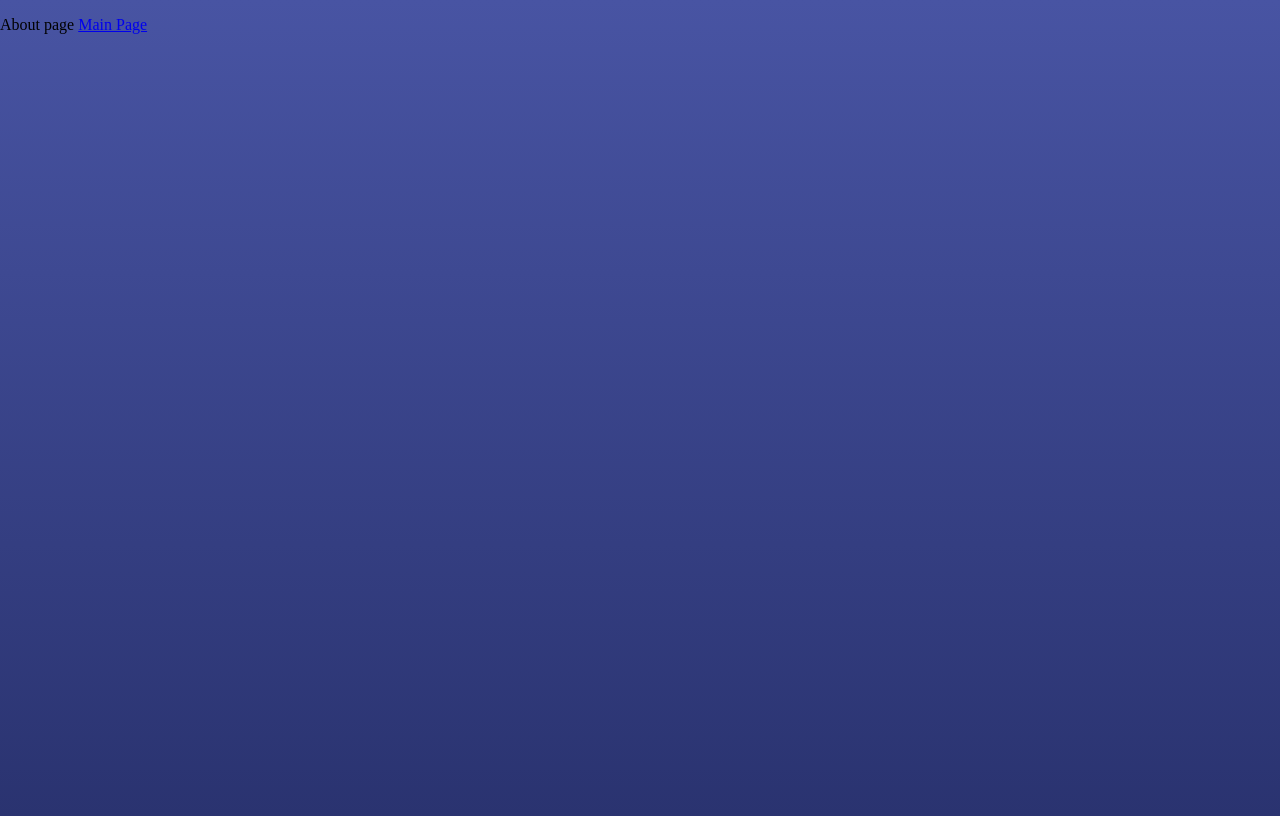
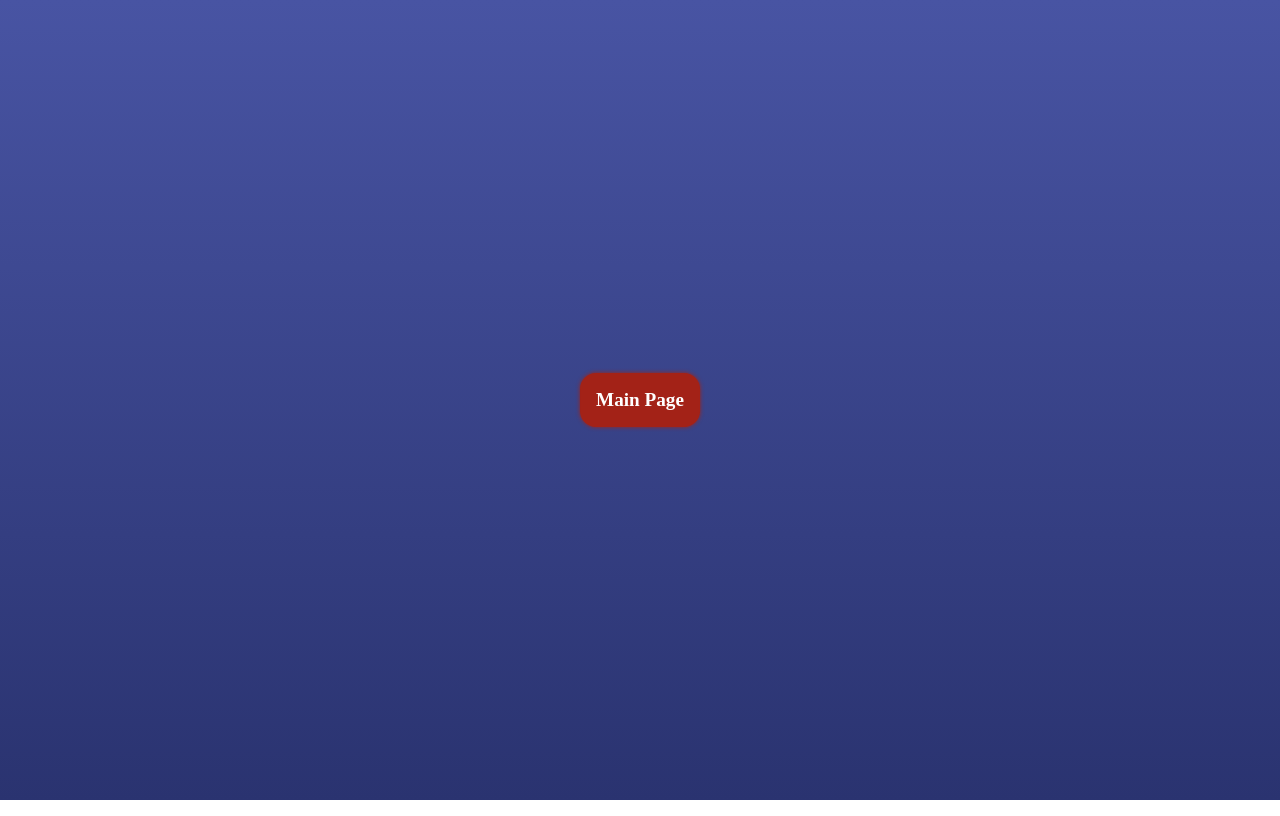
Before and after one commit to m-gibas/website-for-tutors, a React (Create React App) app: page /about in a window 1280 px wide. Built offline with nearby package versions, Linux system fonts and the light colour scheme.

Commit message:
main page button added

```diff
--- a/src/App.tsx
+++ b/src/App.tsx
@@ -1,9 +1,10 @@
-import React, { useState } from 'react';
+import React, { useState, useEffect } from 'react';
 import { BrowserRouter as Router, Routes, Route, Link } from 'react-router-dom'
 import Tile from './components/Tile';
 import Tutors from './components/Tutors';
 import Register from './components/Register';
 import AboutTutor from './components/AboutTutor';
+import GoBackButton from './components/GoBackButton';
 
 
 export interface TutorsProps {
@@ -53,6 +54,24 @@ function App() {
     short_desc: "Personal trainer"
   }] as TutorsProps[])
 
+  // for background mouse tracking (glowing cursor effect)
+  const [mousePosition, setMousePosition] = useState({});
+
+  useEffect (() => {
+    const handleMouseMove = (event: any) => {
+      setMousePosition({ x: event.clientX, y: event.clientY });
+    }
+
+    window.addEventListener('mousemove', handleMouseMove);
+
+    return () => {
+      window.removeEventListener(
+        'mousemove',
+        handleMouseMove
+      )
+    }
+  }, []);
+
 
   return (
     <Router>
@@ -67,12 +86,17 @@ function App() {
         }/>
         <Route path='/register' element={ <Register /> } />
         <Route path='/tutors' element={
-        <>
-          <Tutors tutors={tutors}/>
-        </>
-    } />
+          <>
+            <Tutors tutors={tutors}/>
+          </>
+        } />
         <Route path='/tutor/:id' element={ <AboutTutor tutors={tutors}/> } />
-        <Route path='/about' element={ <p>About page <Link to="/">Main Page</Link></p> } />
+        <Route path='/about' element={
+          <div className="container">
+          {/* <p>About page <Link to="/">Main Page</Link></p>  */}
+          <GoBackButton />
+          </div>
+      } />
       </Routes>
     </Router>
   );
--- /dev/null
+++ b/src/components/GoBackButton/GoBackButton.css
@@ -0,0 +1,46 @@
+.link-button {
+  text-decoration: none;
+  position: relative;
+}
+
+.main-page-button {
+  min-width: 5rem;
+  font-size: 1.2rem;
+  font-weight: 600;
+  display: block;
+  background: var(--clr-6);
+  /* background: #a36c58; */
+  color: #fff;
+  padding: 1rem;
+  border-radius: 1rem;
+  aspect-ratio: 4/1;
+  text-align: center;
+  cursor: pointer;
+  box-shadow: 0 0 4px var(--clr-6);
+  /* transition: color 0.3s; */
+  transition: all 0.35s;
+}
+
+.main-page-button:hover {
+  /* color: var(--clr-2); */
+  scale: 1.1;
+}
+
+.main-page-button:hover + .return-icon {
+  right: 85%;
+  top: 100%;
+}
+
+.return-icon {
+  position: absolute;
+  right: 32%;
+  top: 5%;
+  z-index: -1;
+  transition: all 0.35s;
+}
+
+.return-icon img {
+  width: 2.2rem;
+  position: absolute;
+  transition: all 0.35s;
+}
--- /dev/null
+++ b/src/components/GoBackButton/GoBackButton.tsx
@@ -0,0 +1,21 @@
+import { Link } from "react-router-dom"
+import './GoBackButton.css'
+import { useState } from "react";
+
+
+const GoBackButton = () => {
+    const [isShown, setIsShown] = useState(false);
+
+  return (
+    <Link to="/" className="link-button">
+        <div
+            onMouseEnter={() => setIsShown(true)}
+            onMouseLeave={() => setIsShown(false)}
+            className="main-page-button">{isShown ? "Go Back" : "Main Page"}
+        </div>
+        <div className="return-icon"><img src="Images/arrow-return-left.svg" alt="arrow" /></div>
+    </Link>
+  )
+}
+
+export default GoBackButton
--- /dev/null
+++ b/src/components/GoBackButton/index.tsx
@@ -0,0 +1 @@
+export {default} from './GoBackButton'
--- a/src/components/Register/Register.tsx
+++ b/src/components/Register/Register.tsx
@@ -1,6 +1,6 @@
 import { useState } from 'react'
 import './Register.css'
-import { Link } from "react-router-dom"
+import GoBackButton from '../GoBackButton'
 
 const Register = () => {
     const [isFlipped, setIsFlipped] = useState(false)
@@ -41,8 +41,7 @@ const Register = () => {
     </div>
 
     <button className='switch-button' onClick={() => setIsFlipped(!isFlipped)}>Switch to {isFlipped ? 'Log in' : 'Register'}</button>
-    <Link to="/" className="link">Main Page</Link>
-
+    <GoBackButton />
     </div>
   )
 }
--- a/src/components/Tutor/Tutor.css
+++ b/src/components/Tutor/Tutor.css
@@ -9,12 +9,14 @@
   box-shadow: 0 22px 70px 4px rgba(0, 0, 0, 0.56), 0 0 0 1px rgba(0, 0, 0, 0.3);
   color: white;
   /* align-items: center; */
-  transition: color 0.35s;
+  transition: color 0.35s, box-shadow 0.55s, background-color 0.3s;
 }
 
 .tutor-card:hover {
   /* color: rgba(24, 182, 182, 0.8); */
+  box-shadow: 0 22px 70px 4px rgba(0, 0, 0, 0.18), 0 0 0 1px rgba(0, 0, 0, 0.3);
   color: var(--clr-3);
+  background: rgba(0, 0, 0, 0.83);
 }
 
 .tutor-img {
--- a/src/components/Tutors/Tutors.tsx
+++ b/src/components/Tutors/Tutors.tsx
@@ -1,6 +1,7 @@
 import { Link } from "react-router-dom"
 import Tutor from "../Tutor/Tutor"
 import './Tutors.css'
+import GoBackButton from "../GoBackButton"
 
 export interface TutorsProps {
   tutors: {
@@ -23,7 +24,7 @@ const Tutors = ({ tutors }: TutorsProps) => {
               </Link>
             ))}
         </div>
-      <Link to="/" className="link">Main Page</Link>
+      <GoBackButton />
     </div>
   )
 }
--- a/src/index.css
+++ b/src/index.css
@@ -4,14 +4,18 @@
   --clr-3: #74b5d6;
   --clr-4: #dbc0ad;
   --clr-5: #a35336;
+  --clr-6: #a32217;
+}
+
+html {
+  background: linear-gradient(var(--clr-1), var(--clr-2));
+  background-attachment: fixed;
+  /* height: 100%; */
 }
 
 body {
   margin: 0;
   padding: 0;
-  width: 100vw;
-  height: 100vh;
-  background: linear-gradient(var(--clr-1), var(--clr-2));
 }
 
 .container {
```
Also changed, not shown: public/Images/arrow-return-left.svg (added).
